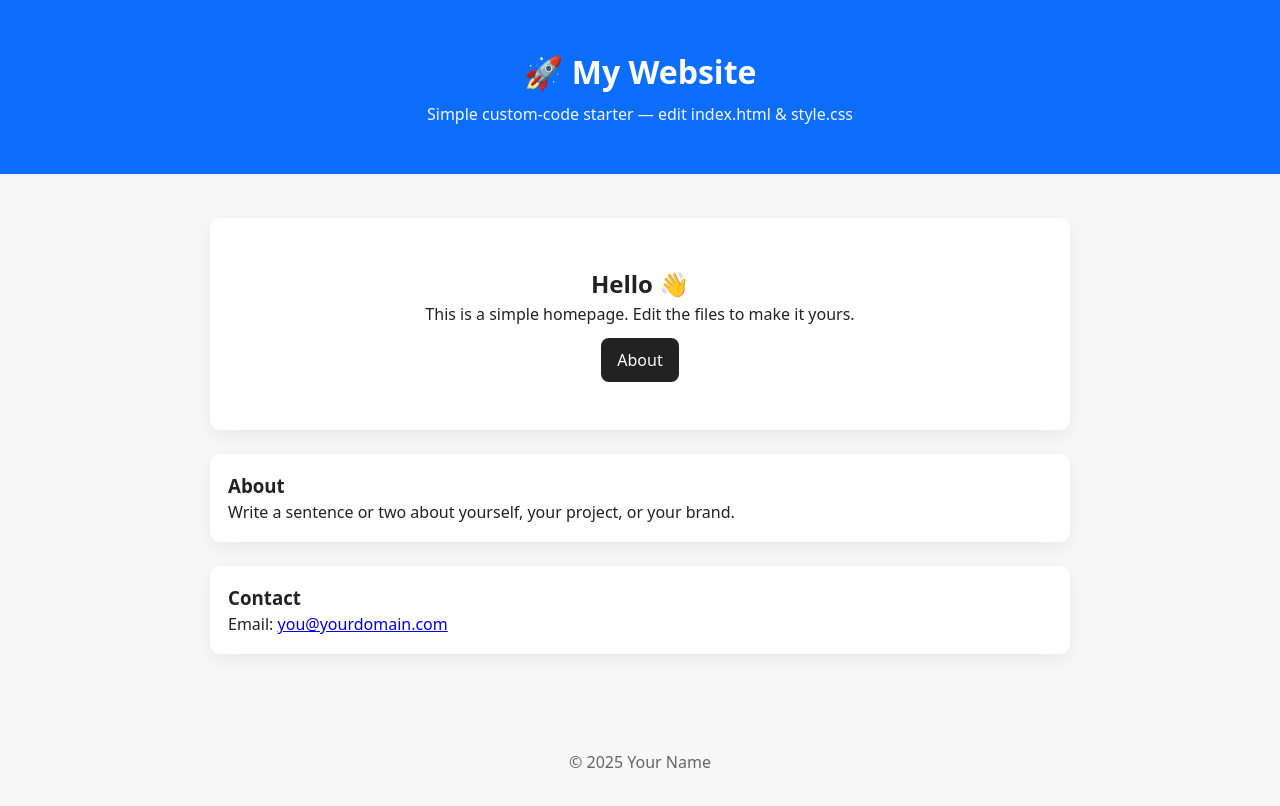
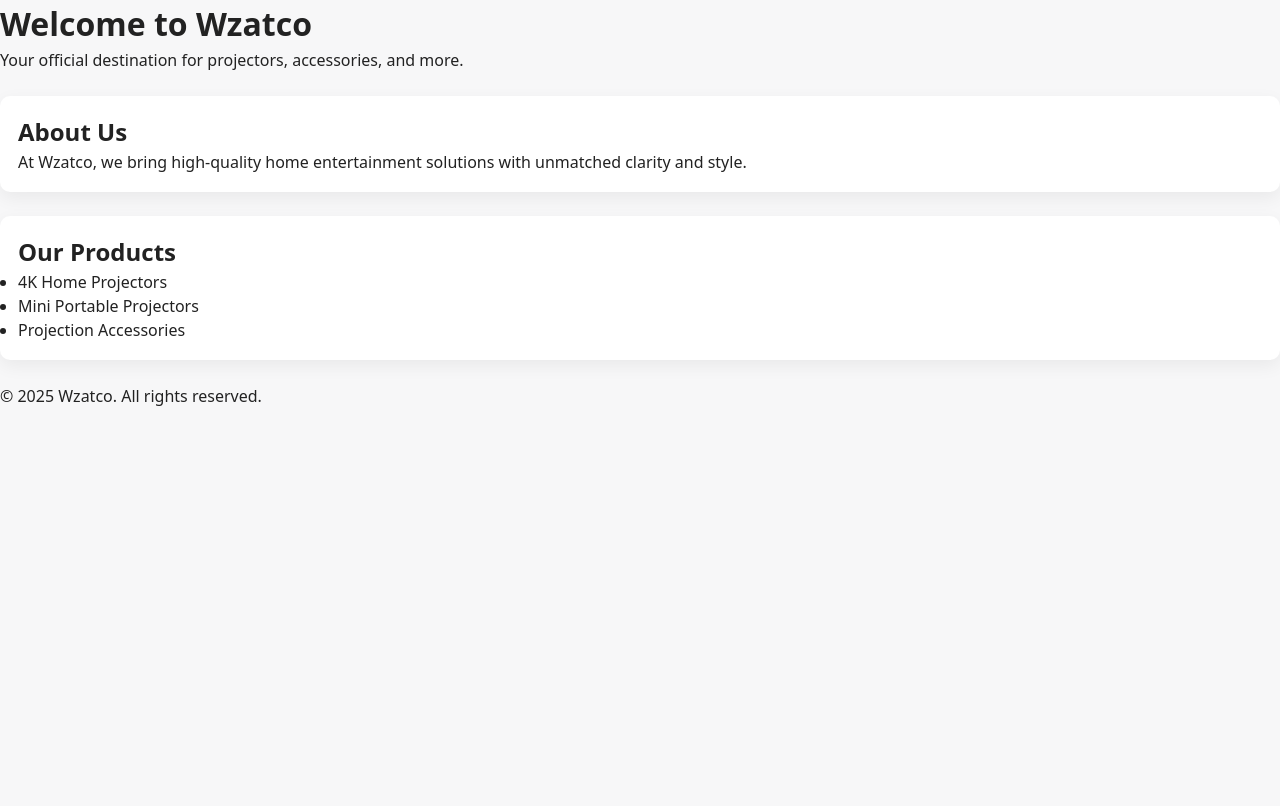
Before and after one commit to ManiacsMess/My-website, a plain HTML site: page index.html in a window 1280 px wide. Drawn offline with Linux system fonts and the light colour scheme.

Commit message:
Update index.html

```diff
--- a/index.html
+++ b/index.html
@@ -1,46 +1,35 @@
-<!doctype html>
+<!DOCTYPE html>
 <html lang="en">
 <head>
-  <meta charset="utf-8" />
-  <meta name="viewport" content="width=device-width,initial-scale=1" />
-  <title>My New Website</title>
+  <meta charset="UTF-8" />
+  <meta name="viewport" content="width=device-width, initial-scale=1.0" />
+  <title>Wzatco – Official Website</title>
   <link rel="stylesheet" href="style.css" />
 </head>
 <body>
-  <header class="site-header">
-    <div class="container">
-      <h1>🚀 My Website</h1>
-      <p class="tagline">Simple custom-code starter — edit index.html & style.css</p>
-    </div>
+  <header>
+    <h1>Welcome to Wzatco</h1>
+    <p>Your official destination for projectors, accessories, and more.</p>
   </header>
 
-  <main class="container">
-    <section id="hero">
-      <h2>Hello 👋</h2>
-      <p>This is a simple homepage. Edit the files to make it yours.</p>
-      <a class="btn" href="#about">About</a>
+  <main>
+    <section>
+      <h2>About Us</h2>
+      <p>At Wzatco, we bring high-quality home entertainment solutions with unmatched clarity and style.</p>
     </section>
 
-    <section id="about">
-      <h3>About</h3>
-      <p>Write a sentence or two about yourself, your project, or your brand.</p>
-    </section>
-
-    <section id="contact">
-      <h3>Contact</h3>
-      <p>Email: <a href="mailto:you@yourdomain.com">you@yourdomain.com</a></p>
+    <section>
+      <h2>Our Products</h2>
+      <ul>
+        <li>4K Home Projectors</li>
+        <li>Mini Portable Projectors</li>
+        <li>Projection Accessories</li>
+      </ul>
     </section>
   </main>
 
-  <footer class="site-footer">
-    <div class="container">
-      <p>© <span id="year"></span> Your Name</p>
-    </div>
+  <footer>
+    <p>&copy; 2025 Wzatco. All rights reserved.</p>
   </footer>
-
-  <script>
-    // small script to show the current year
-    document.getElementById('year').textContent = new Date().getFullYear();
-  </script>
 </body>
 </html>
```
